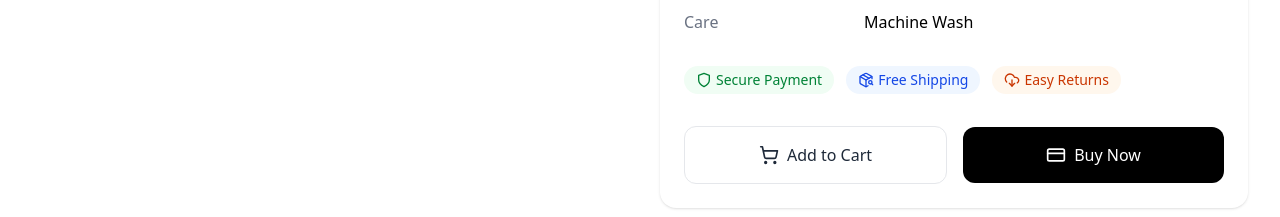
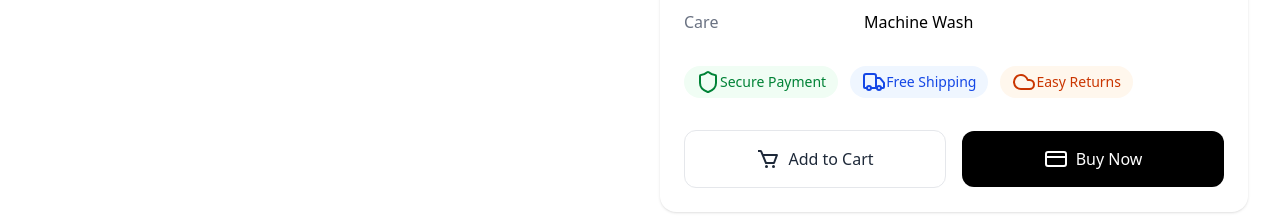
Before and after one commit to crarun9740/E-CommerceWeb, a React (Vite) app: page /product/1 in a window 1280 px wide. Shown: the part 583-800 px from the top of the page. Built offline with nearby package versions, Linux system fonts and the light colour scheme.

Commit message:
BuyNow Button is Activated

```diff
--- a/src/Components/Info.jsx
+++ b/src/Components/Info.jsx
@@ -15,6 +15,11 @@ import { useState } from "react";
 import Footer from "./Footer";
 import { useDispatch } from "react-redux";
 import { addToCart } from "../store/cartSlice";
+import { Link } from "react-router-dom";
+import { Cloud, CreditCard, Download, Shield, Truck } from "lucide-react";
+import { BiCart } from "react-icons/bi";
+import { useSelector } from "react-redux";
+import { useNavigate } from "react-router-dom";
 
 function Info() {
   const dispatch = useDispatch();
@@ -35,6 +40,17 @@ function Info() {
   const addtocart = (product) => {
     console.log(product);
     dispatch(addToCart(product));
+  };
+
+  const cartItems = useSelector((state) => state.cartSlice.cart);
+  const navigate = useNavigate();
+  const handleBuyNow = (product) => {
+    const alreadyInCart = cartItems.some((item) => item.id === product.id);
+
+    if (!alreadyInCart) {
+      addtocart(product);
+    }
+    navigate("/cart");
   };
 
   return (
@@ -132,105 +148,38 @@ function Info() {
 
               <div className="mt-8 flex flex-wrap gap-3">
                 <div className="inline-flex items-center px-3 py-1 bg-green-50 text-green-700 rounded-full text-sm">
-                  <svg
-                    xmlns="http://www.w3.org/2000/svg"
-                    width="16"
-                    height="16"
-                    viewBox="0 0 24 24"
-                    fill="none"
-                    stroke="currentColor"
-                    strokeWidth="2"
-                    strokeLinecap="round"
-                    strokeLinejoin="round"
-                    className="mr-1"
-                  >
-                    <path d="M12 22s8-4 8-10V5l-8-3-8 3v7c0 6 8 10 8 10z" />
-                  </svg>
+                  <Shield />
                   Secure Payment
                 </div>
                 <div className="inline-flex items-center px-3 py-1 bg-blue-50 text-blue-700 rounded-full text-sm">
-                  <svg
-                    xmlns="http://www.w3.org/2000/svg"
-                    width="16"
-                    height="16"
-                    viewBox="0 0 24 24"
-                    fill="none"
-                    stroke="currentColor"
-                    strokeWidth="2"
-                    strokeLinecap="round"
-                    strokeLinejoin="round"
-                    className="mr-1"
-                  >
-                    <path d="M21 10V8a2 2 0 0 0-1-1.73l-7-4a2 2 0 0 0-2 0l-7 4A2 2 0 0 0 3 8v8a2 2 0 0 0 1 1.73l7 4a2 2 0 0 0 2 0l2-1.14" />
-                    <path d="M16.5 9.4 7.55 4.24" />
-                    <polyline points="3.29 7 12 12 20.71 7" />
-                    <line x1="12" x2="12" y1="22" y2="12" />
-                    <circle cx="18.5" cy="15.5" r="2.5" />
-                    <path d="M20.27 17.27 22 19" />
-                  </svg>
+                  <Truck />
                   Free Shipping
                 </div>
                 <div className="inline-flex items-center px-3 py-1 bg-orange-50 text-orange-700 rounded-full text-sm">
-                  <svg
-                    xmlns="http://www.w3.org/2000/svg"
-                    width="16"
-                    height="16"
-                    viewBox="0 0 24 24"
-                    fill="none"
-                    stroke="currentColor"
-                    strokeWidth="2"
-                    strokeLinecap="round"
-                    strokeLinejoin="round"
-                    className="mr-1"
-                  >
-                    <path d="M4 14.899A7 7 0 1 1 15.71 8h1.79a4.5 4.5 0 0 1 2.5 8.242" />
-                    <path d="M12 12v9" />
-                    <path d="m8 17 4 4 4-4" />
-                  </svg>
+                  <Cloud />
                   Easy Returns
                 </div>
               </div>
-              <div className="flex justify-between items-center gap-4 mt-8">
+              <div className="flex flex-col sm:flex-row justify-between items-center gap-4 mt-8">
+                <div className="flex-1 w-full">
                   <button
                     onClick={() => addtocart(product)}
-                  className="flex-1 cursor-pointer py-4 px-6 bg-white border border-gray-200 rounded-xl font-medium text-gray-800 transition-all duration-300 hover:bg-gray-50 hover:shadow-md focus:outline-none focus:ring-2 focus:ring-gray-200 flex justify-center items-center gap-2"
+                    className="w-full cursor-pointer py-4 px-6 bg-white border border-gray-200 rounded-xl font-medium text-gray-800 transition-all duration-300 hover:bg-gray-50 hover:shadow-md focus:outline-none focus:ring-2 focus:ring-gray-200 flex justify-center items-center gap-2"
                   >
-                  <svg
-                    xmlns="http://www.w3.org/2000/svg"
-                    width="20"
-                    height="20"
-                    viewBox="0 0 24 24"
-                    fill="none"
-                    stroke="currentColor"
-                    strokeWidth="2"
-                    strokeLinecap="round"
-                    strokeLinejoin="round"
-                    className="lucide lucide-shopping-cart"
-                  >
-                    <circle cx="8" cy="21" r="1" />
-                    <circle cx="19" cy="21" r="1" />
-                    <path d="M2.05 2.05h2l2.66 12.42a2 2 0 0 0 2 1.58h9.78a2 2 0 0 0 1.95-1.57l1.65-7.43H5.12" />
-                  </svg>
+                    <BiCart className="text-2xl" />
                     Add to Cart
                   </button>
-                <button className="flex-1 cursor-pointer py-4 px-6 bg-black text-white rounded-xl font-medium transition-all duration-300 hover:bg-gray-900 focus:outline-none focus:ring-2 focus:ring-gray-800 flex justify-center items-center gap-2">
-                  <svg
-                    xmlns="http://www.w3.org/2000/svg"
-                    width="20"
-                    height="20"
-                    viewBox="0 0 24 24"
-                    fill="none"
-                    stroke="currentColor"
-                    strokeWidth="2"
-                    strokeLinecap="round"
-                    strokeLinejoin="round"
-                    className="lucide lucide-credit-card"
+                </div>
+
+                <div className="flex-1 w-full">
+                  <button
+                    onClick={() => handleBuyNow(product)}
+                    className="w-full cursor-pointer py-4 px-6 bg-black text-white rounded-xl font-medium transition-all duration-300 hover:bg-gray-900 focus:outline-none focus:ring-2 focus:ring-gray-800 flex justify-center items-center gap-2"
                   >
-                    <rect width="20" height="14" x="2" y="5" rx="2" />
-                    <line x1="2" x2="22" y1="10" y2="10" />
-                  </svg>
+                    <CreditCard />
                     Buy Now
                   </button>
+                </div>
               </div>
             </div>
           </div>
```
Lines whose indentation alone changed are shown as unchanged.
